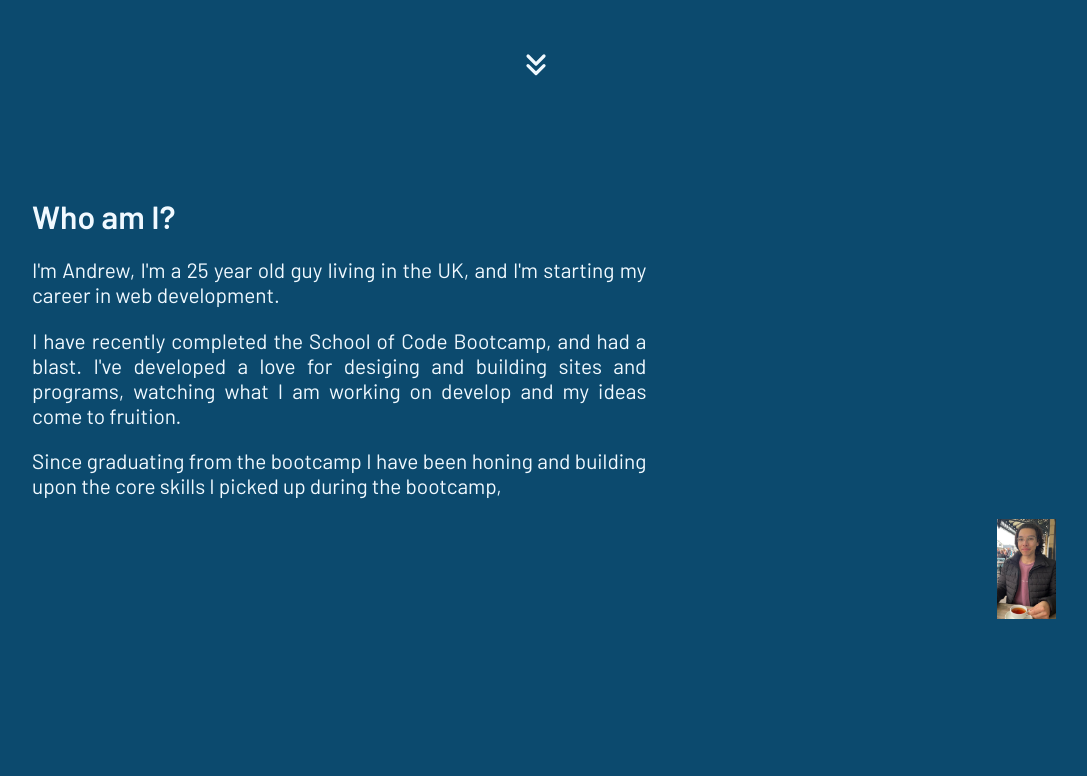
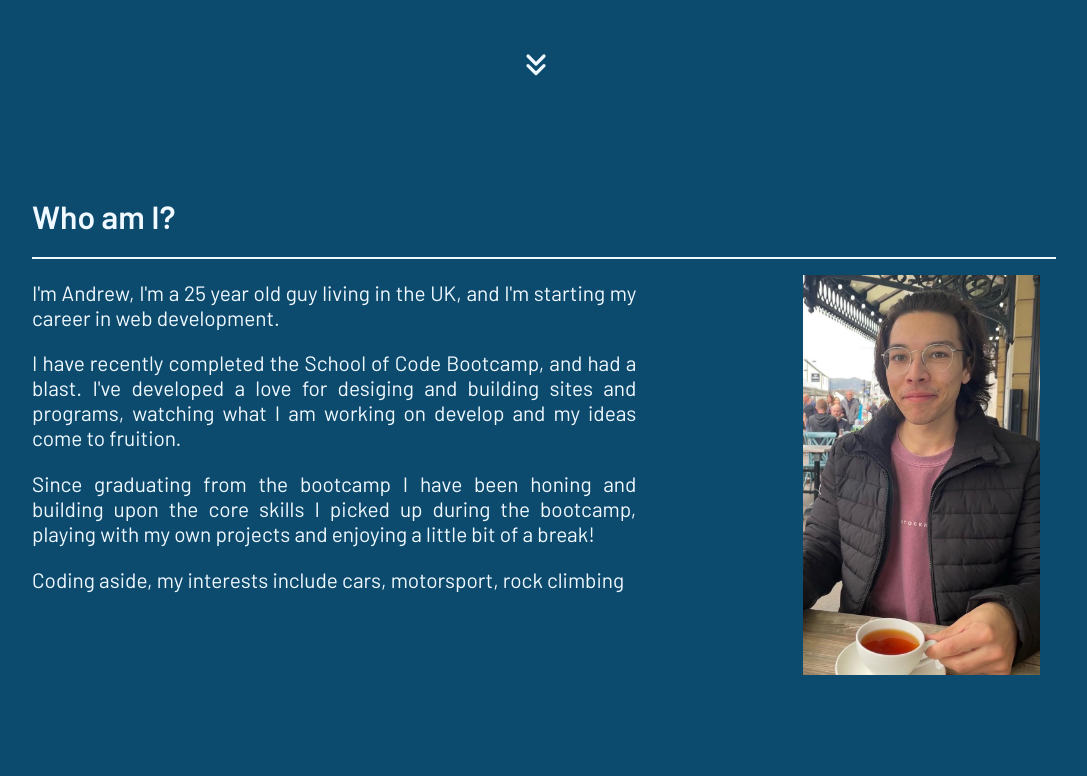
Before and after one commit to AndyRoo0/portfolio, a React (Create React App) app: page / in a window 1280 px wide. Shown: the part 704-1480 px from the top of the page, without its empty margins (96-1183 px from the left). Built offline with nearby package versions, Linux system fonts and the light colour scheme.

Commit message:
Moved colours to CSS variables

```diff
--- a/src/App/App.css
+++ b/src/App/App.css
@@ -6,7 +6,7 @@
 .welcome {
   position: relative;
   min-height: 50svh;
-  background-color: #f0f9ff;
+  background-color: var(--sky);
   margin: 0;
   padding-left: 10vw;
   display: flex;
@@ -16,7 +16,7 @@
 }
 
 .welcome h1 {
-  color: #0c4a6e;
+  color: var(--ocean);
   font-size: calc(12px + 6vw);
   margin: 0;
   animation: 1s ease-out 0s 1 slideInFromOcean;
@@ -24,13 +24,13 @@
 .welcome p {
   margin: 0;
   font-size: calc(10px + 2vw);
-  color: #0c4a6e;
+  color: var(--ocean);
   opacity: 0;
   animation: 1s ease-out 1s 1 slideInFromOcean forwards;
 }
 
 .arrow {
-  color: #f0f9ff;
+  color: var(--sky);
   scale: 2;
   position: absolute;
   top: 45vh;
@@ -46,7 +46,7 @@ section {
   align-items: center;
   flex-direction: column;
   min-height: 50svh;
-  background-color: #0c4a6e;
+  background-color: var(--ocean);
   overflow: hidden;
 }
 section:before,
@@ -56,7 +56,7 @@ section:after {
   left: 50%;
   min-width: 300vw;
   min-height: 300vw;
-  background-color: #f0f9ff;
+  background-color: var(--sky);
   animation: rotate linear infinite;
 }
 section:before {
@@ -175,20 +175,20 @@ section:after {
 
 .projects {
   min-height: 100vh;
-  background-color: #0c4a6e;
+  background-color: var(--ocean);
   padding-top: 10vh;
   padding-bottom: 10vh;
   padding-left: 10vw;
   padding-right: 10vw;
-  color: #f0f9ff;
+  color: var(--sky);
 }
 
 .contactpage {
   min-height: 100vh;
-  background-color: #0c4a6e;
+  background-color: var(--ocean);
   padding-top: 10vh;
   padding-bottom: 10vh;
   padding-left: 10vw;
   padding-right: 10vw;
-  color: #f0f9ff;
+  color: var(--sky);
 }
--- a/src/Components/About/About.css
+++ b/src/Components/About/About.css
@@ -1,26 +1,37 @@
 .whoami {
   margin: 0;
   min-height: 100vh;
-  background-color: #0c4a6e;
+  background-color: var(--ocean);
   padding-top: 10vh;
-  padding-bottom: 10vh;
   padding-left: 10vw;
   padding-right: 10vw;
-  color: #f0f9ff;
+  color: var(--sky);
+}
+
+.line {
+  border-bottom: 2px solid var(--sky);
+}
+
+.inline {
+  display: flex;
+  justify-content: space-between;
+}
+
+.paragraph p {
+  font-size: calc(8px + 1vw);
+  max-width: 80%;
+  text-align: justify;
 }
 
 .portrait {
+  padding: 2vh;
+  display: inline;
   float: right;
-}
-
-.paragraph {
-  font-size: calc(8px + 1vw);
-  max-width: 60%;
-  text-align: justify;
+  max-height: 50vh;
 }
 
 a {
-  color: #f0f9ff;
+  color: var(--sky);
   text-decoration: none;
 }
 
--- a/src/Components/About/About.js
+++ b/src/Components/About/About.js
@@ -5,7 +5,10 @@ import portrait from '../../images/portrait.png';
 function About() {
   return (
     <div className='whoami'>
+      <div className='line'>
         <h1>Who am I?</h1>
+      </div>
+      <div className='inline'>
         <div className='paragraph'>
           <p>
             I'm Andrew, I'm a 25 year old guy living in the UK, and I'm starting
@@ -13,17 +16,24 @@ function About() {
           </p>
           <p>
             I have recently completed the{' '}
-          <a href='https://www.schoolofcode.co.uk/'>School of Code Bootcamp</a>,
-          and had a blast. I've developed a love for desiging and building sites
-          and programs, watching what I am working on develop and my ideas come
-          to fruition.
+            <a href='https://www.schoolofcode.co.uk/'>
+              School of Code Bootcamp
+            </a>
+            , and had a blast. I've developed a love for desiging and building
+            sites and programs, watching what I am working on develop and my
+            ideas come to fruition.
           </p>
           <p>
             Since graduating from the bootcamp I have been honing and building
-          upon the core skills I picked up during the bootcamp,
+            upon the core skills I picked up during the bootcamp, playing with
+            my own projects and enjoying a little bit of a break!
+          </p>
+          <p>
+            Coding aside, my interests include cars, motorsport, rock climbing
           </p>
         </div>
-      <img className='portrait' src={portrait} alt='Me' height='100vh' />
+        <img className='portrait' src={portrait} alt='Me' />
+      </div>
     </div>
   );
 }
--- a/src/Components/NavBar/NavBar.css
+++ b/src/Components/NavBar/NavBar.css
@@ -5,7 +5,7 @@
   box-sizing: border-box;
   top: 0;
   margin: 0;
-  background-color: #f0f9ff;
+  background-color: var(--sky);
   list-style-type: none;
   overflow: hidden;
 }
@@ -23,7 +23,7 @@
   padding: calc(5px + 1vw);
   text-decoration: none;
   font-weight: 600;
-  color: #0c4a6e;
+  color: var(--ocean);
 }
 
 .nav li:nth-child(1) {
@@ -40,8 +40,8 @@
 }
 
 .nav a:hover {
-  background-color: #0c4a6e;
-  color: #f0f9ff;
+  background-color: var(--ocean);
+  color: var(--sky);
 }
 
 .nav p {
--- a/src/index.css
+++ b/src/index.css
@@ -11,6 +11,12 @@ body {
 code {
   font-family: source-code-pro, Menlo, Monaco, Consolas, 'Courier New',
     monospace;
+}
+
+/* Global Colours */
+:root {
+  --ocean: #0c4a6e; /*Tailwind Sky 900*/
+  --sky: #f0f9ff; /*Tailwind Sky 50*/
 }
 
 /* Utility Class */
```
Lines whose indentation alone changed are shown as unchanged.
